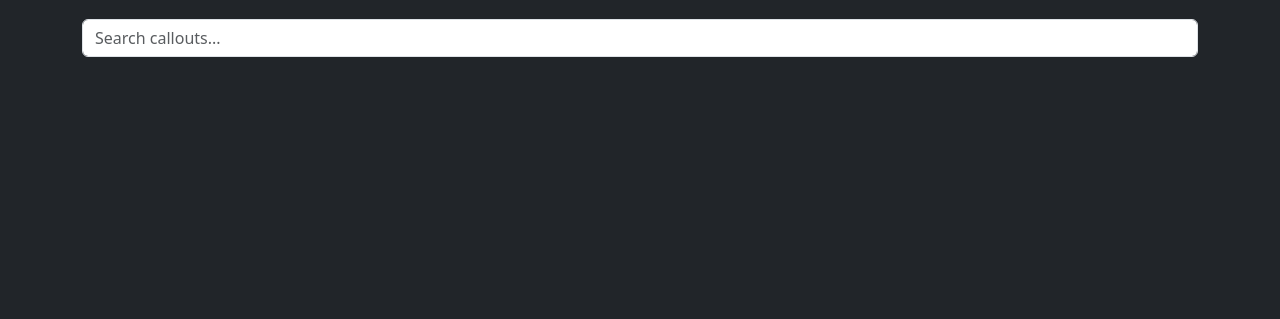
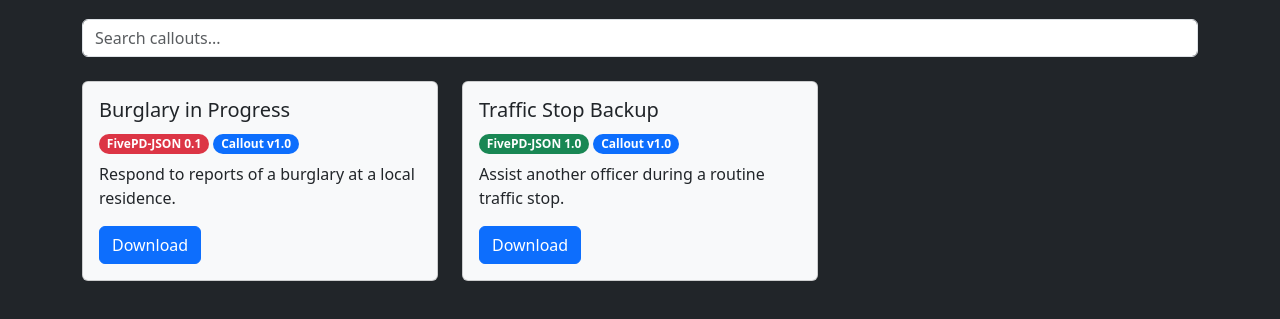
Before and after one commit to mega-group/fivepd-json, a plain HTML site: page index.html in a window 1280 px wide. Shown: the part 101-420 px from the top of the page. Drawn offline with nearby package versions, Linux system fonts and the light colour scheme.

Commit message:
Update index.html

```diff
--- a/index.html
+++ b/index.html
@@ -23,52 +23,61 @@
       const currentVersion = parseFloat(data.fivepd_json_version);
 
       data.callouts.forEach(callout => {
-          document.getElementById('searchInput').addEventListener('input', function () {
-  const keyword = this.value.toLowerCase();
+        const cardWrapper = document.createElement('div');
+        cardWrapper.className = 'col-md-4 mb-3';
 
-  document.querySelectorAll('.card').forEach(card => {
-    const name = card.querySelector('.card-title').textContent.toLowerCase();
-    const description = card.querySelector('.card-text').textContent.toLowerCase();
-    const terms = card.getAttribute('data-search') ?? "";
+        const card = document.createElement('div');
+        card.className = 'card h-100 bg-light text-dark';
 
-    const match = name.includes(keyword) || description.includes(keyword) || terms.includes(keyword);
-    card.parentElement.style.display = match ? '' : 'none';
-  });
-});
         const calloutVersion = parseFloat(callout.for_fivepd_json_version ?? '1.0');
-      let badgeColor = 'bg-success'; // default: green
+        let badgeColor = 'bg-success';
 
         if (calloutVersion < currentVersion) {
-        badgeColor = 'bg-danger'; // outdated
+          badgeColor = 'bg-danger';
         } else if (calloutVersion > currentVersion) {
-        badgeColor = 'bg-warning'; // newer than current
+          badgeColor = 'bg-warning';
         }
-          if (callout.image) {
-  card.innerHTML += `
+
+        const hasImage = callout.image?.trim();
+        const imageHTML = hasImage ? `
           <img src="${callout.image}" class="card-img-top" alt="${callout.name}">
-  `;
-}
-          const searchTags = (callout.searchTerms ?? []).join(" ").toLowerCase();
+        ` : '';
+
+        const searchTags = [
+          callout.name,
+          callout.description,
+          ...(callout.searchTerms ?? [])
+        ].join(' ').toLowerCase();
 
         card.setAttribute('data-search', searchTags);
-          const card = document.createElement('div');
-          card.className = 'col-md-4 mb-3';
+
         card.innerHTML = `
-            <div class="card h-100 bg-light text-dark">
-            ${hasImage}
+          ${imageHTML}
           <div class="card-body">
             <h5 class="card-title">${callout.name}</h5>
-                <span class="badge rounded-pill ${badgeColor} mb-2">FivePD-JSON ${callout.fivepd_json_version}</span>
-            <span class="badge rounded-pill bg-primary mb-2">Callout v${callout.version}</span>
+            ${callout.for_fivepd_json_version ? `<span class="badge rounded-pill ${badgeColor} mb-2">FivePD-JSON ${callout.for_fivepd_json_version}</span>` : ''}
+            ${callout.version ? `<span class="badge rounded-pill bg-primary mb-2">Callout v${callout.version}</span>` : ''}
             <p class="card-text">${callout.description}</p>
             <a href="${callout.downloadURL}" class="btn btn-primary">Download</a>
           </div>
-            </div>`;
-          container.appendChild(card);
+        `;
+
+        cardWrapper.appendChild(card);
+        container.appendChild(cardWrapper);
+      });
+
+      document.getElementById('searchInput').addEventListener('input', function () {
+        const keyword = this.value.toLowerCase();
+        document.querySelectorAll('.card').forEach(card => {
+          const terms = card.getAttribute('data-search') ?? "";
+          const match = terms.includes(keyword);
+          card.parentElement.style.display = match ? '' : 'none';
+        });
       });
     })
     .catch(error => console.error('Error loading JSON:', error));
 </script>
 
+
   </body>
 </html>
```
Lines whose indentation alone changed are shown as unchanged.
